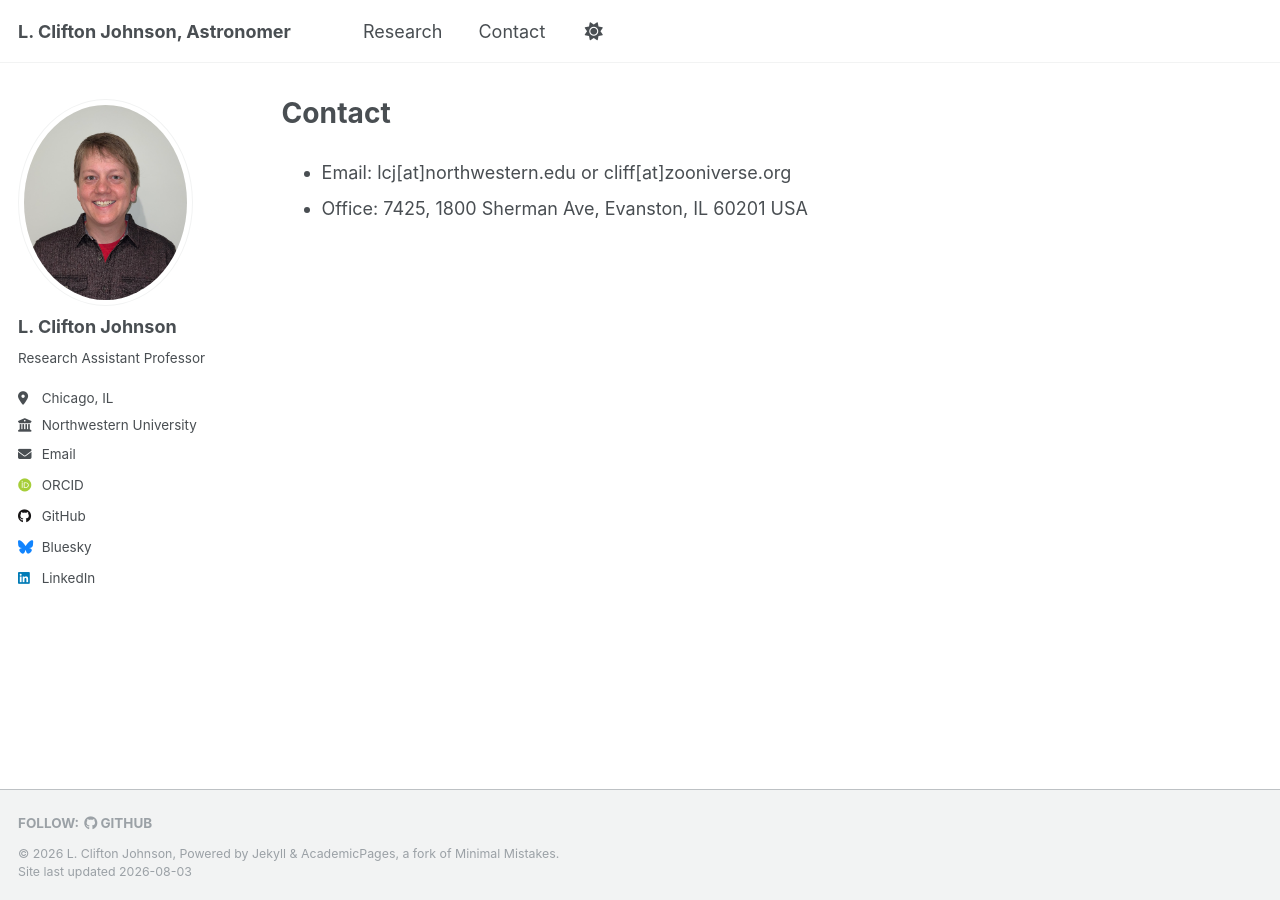
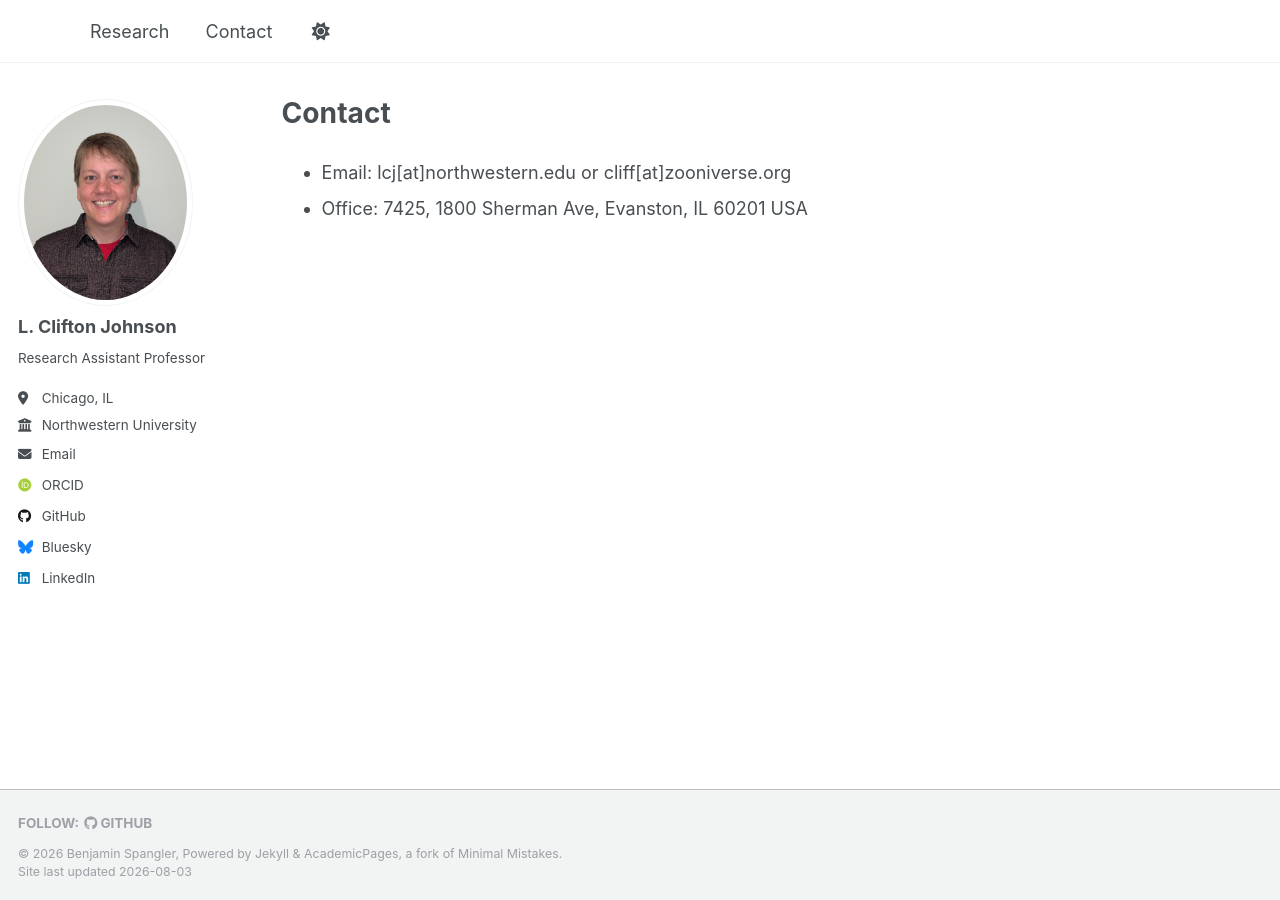
Before and after one commit to bbspangler/bbspangler.github.io, a Jekyll site: the page built from _pages/contact.md, in a window 1280 px wide. Built offline with Jekyll 4.4.1, drawn with Linux system fonts in a browser that asks for light colours; some web fonts are replaced; a script that is not in the unit is left out.

Commit message:
Update site configuration for new author details

```diff
--- a/_config.yml
+++ b/_config.yml
@@ -9,13 +9,13 @@
 # Basic Site Settings
 locale                   : "en-US"
 site_theme               : "default"
-title                    : "L. Clifton Johnson, Astronomer"
+title                    : ""
 title_separator          : "-"
-name                     : &name "L. Clifton Johnson"
+name                     : &name "Benjamin Spangler"
 description              : &description "Research Assistant Professor and Zooniverse Director"
-url                      : https://lcjohnso.github.io/REUWebsite # the base hostname & protocol for your site e.g. "https://[your GitHub username].github.io" or if you already have some other page hosted on Github then use "https://[your GitHub username].github.io/[Your Repo Name]"
+url                      : https://bbspangler.github.io # the base hostname & protocol for your site e.g. "https://[your GitHub username].github.io" or if you already have some other page hosted on Github then use "https://[your GitHub username].github.io/[Your Repo Name]"
 baseurl                  : "" # the subpath of your site, e.g. "/blog"
-repository               : "lcjohnso/REUWebsite"
+repository               : "bbspangler.github.io"
 
 # Site Author - The following control what appear as part of the author content on the side bar.
 #               If a field is blank the icon and link will not appear, otherwise it will be shown.
```
